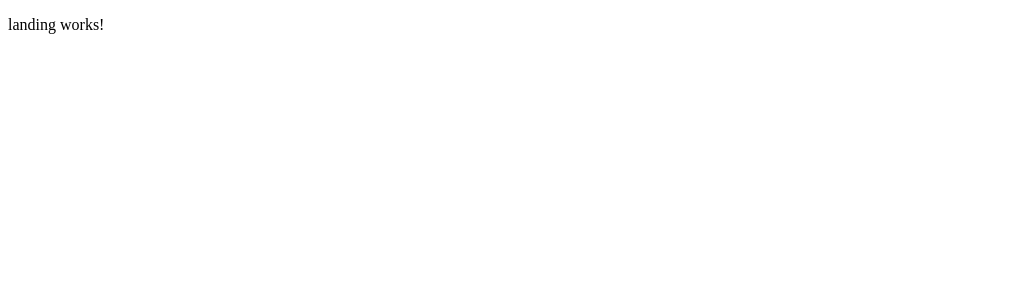
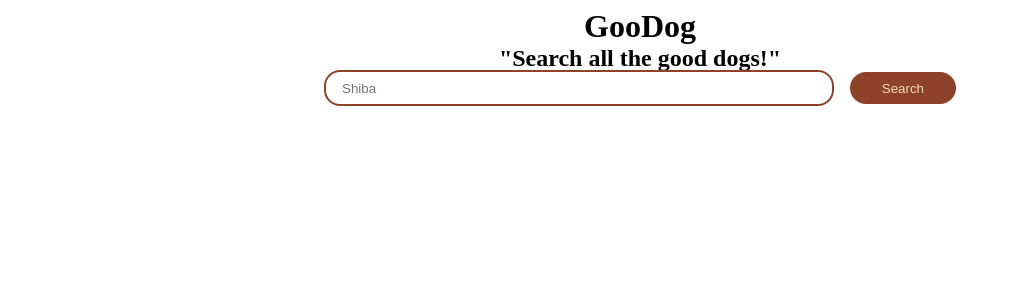
Before and after one commit to EdvanOAlves/19-Angular-GooDogs, an Angular app: page / in a window 1280 px wide. Shown: the top 300 px of the page, without its empty margins (0-1011 px from the left). Built offline with nearby package versions, Linux system fonts and the light colour scheme.

Commit message:
feat:add navigation to search page

```diff
--- a/src/app/app.routes.ts
+++ b/src/app/app.routes.ts
@@ -1,6 +1,8 @@
 import { Routes } from '@angular/router';
 import { Landing } from './pages/landing/landing';
+import { Search } from './pages/search/search';
 
 export const routes: Routes = [
-    {path: '', component: Landing}
+    {path: '', component: Landing},
+    {path: 'search', component: Search}
 ];
--- a/src/app/components/landing-menu/landing-menu.html
+++ b/src/app/components/landing-menu/landing-menu.html
@@ -1,7 +1,7 @@
 <app-page-title></app-page-title>
 <div class="hero">
     <div class="search-pane">
-        <input #search type="text" placeholder="Shiba Inu">
-        <button>Search</button>
+        <input #search type="text" placeholder="Shiba">
+        <button (click)="searchDogs(search.value)">Search</button>
     </div>
 </div>
--- a/src/app/components/landing-menu/landing-menu.ts
+++ b/src/app/components/landing-menu/landing-menu.ts
@@ -1,5 +1,6 @@
 import { Component } from '@angular/core';
 import { PageTitle } from '../page-title/page-title';
+import { Router } from '@angular/router';
 
 @Component({
   selector: 'app-landing-menu',
@@ -8,5 +9,9 @@ import { PageTitle } from '../page-title/page-title';
   styleUrl: './landing-menu.css',
 })
 export class LandingMenu {
+  constructor(private router: Router){}
+  searchDogs(searchQuery:string){
+    this.router.navigate(['/search'])
+  }
 
 }
--- a/src/app/pages/landing/landing.html
+++ b/src/app/pages/landing/landing.html
@@ -1 +1 @@
-<p>landing works!</p>
+<app-landing-menu></app-landing-menu>
--- a/src/app/pages/landing/landing.ts
+++ b/src/app/pages/landing/landing.ts
@@ -1,8 +1,9 @@
 import { Component } from '@angular/core';
+import { LandingMenu } from '../../components/landing-menu/landing-menu';
 
 @Component({
   selector: 'app-landing',
-  imports: [],
+  imports: [LandingMenu],
   templateUrl: './landing.html',
   styleUrl: './landing.css',
 })
```
